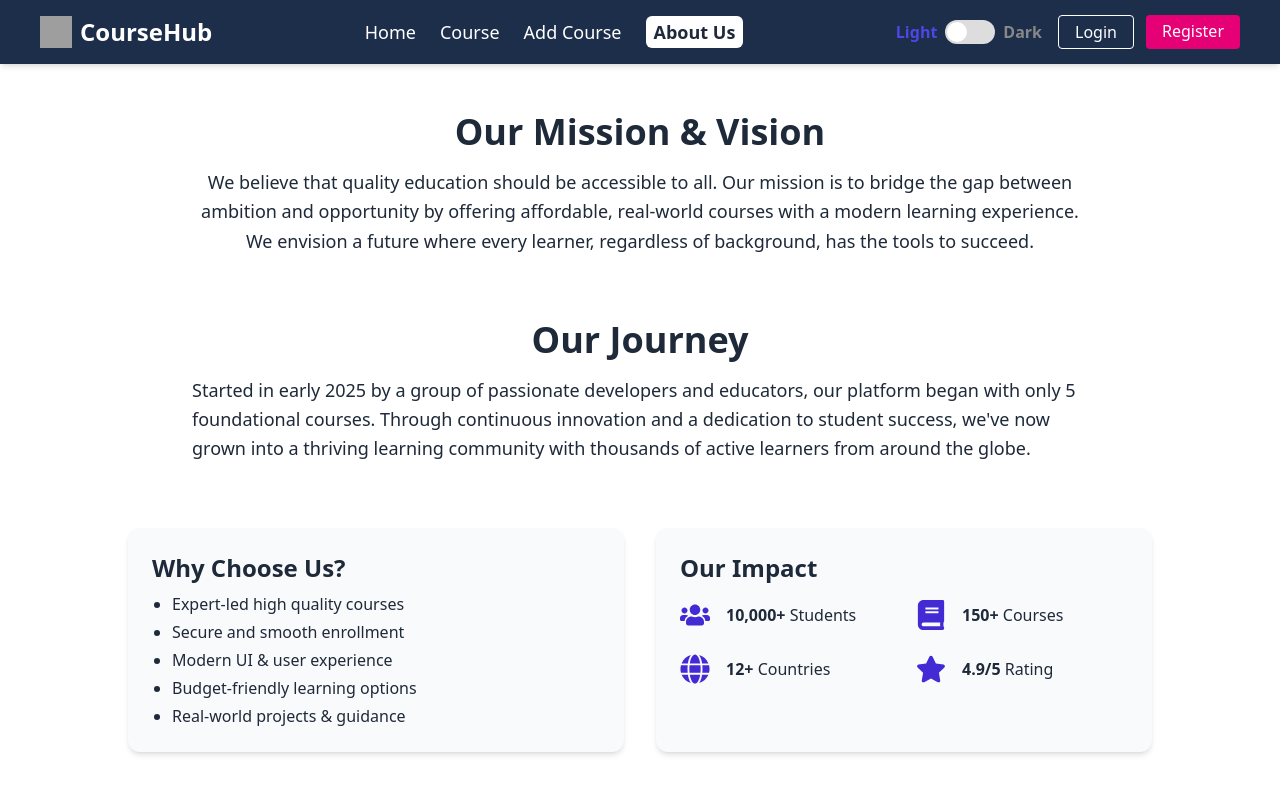
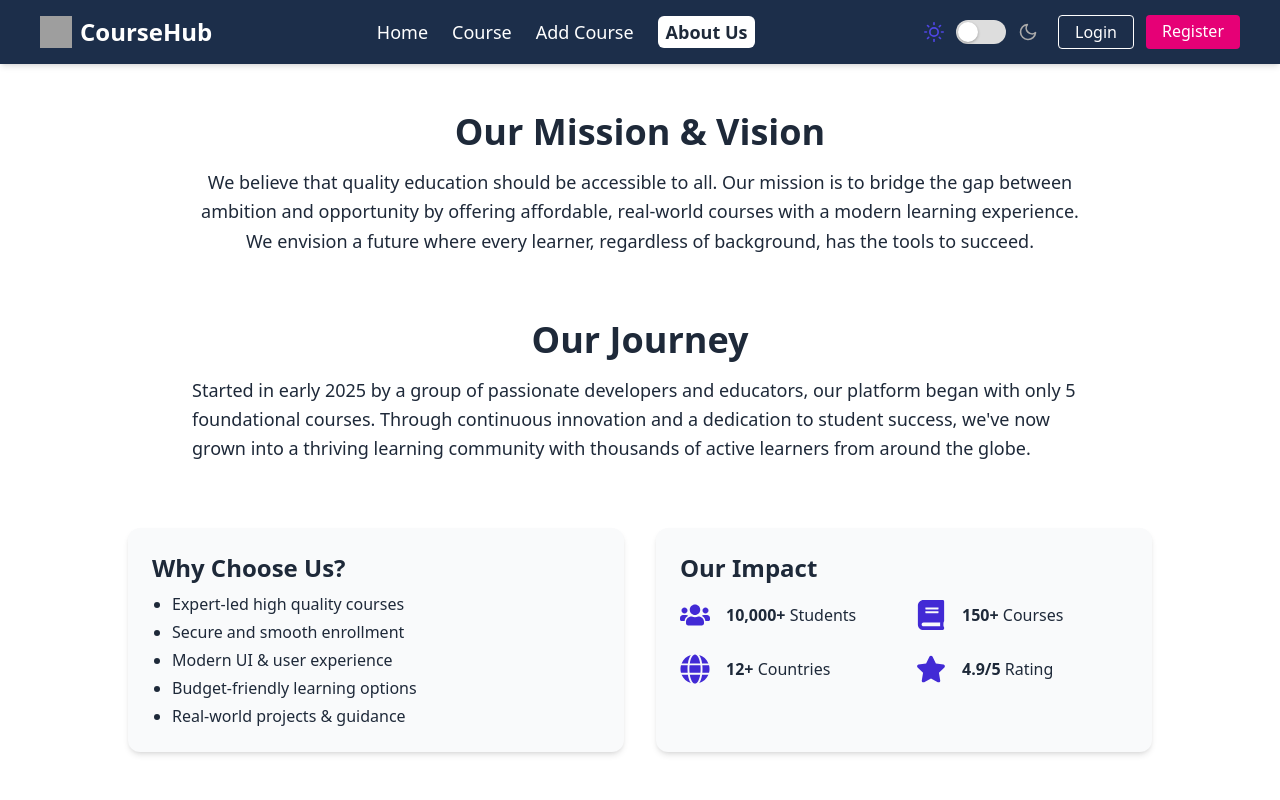
Before and after one commit to shehab99d/course-management-client, a React (Vite) app: page /about in a window 1280 px wide. Shown: the top 800 px of the page. Built offline with nearby package versions, Linux system fonts and the light colour scheme; no server answers; grey boxes are pictures that could not be loaded.

Commit message:
initial commit

```diff
--- a/src/Components/Home/Home.jsx
+++ b/src/Components/Home/Home.jsx
@@ -6,6 +6,8 @@ import CourseReview from '../Layout/MostEnrolled/CourseReview/CourseReview';
 // import Testimonials from '../Layout/Tastimonial/Tastimonial';
 import CareerPaths from '../Layout/Tastimonial/Tastimonial';
 import { Helmet } from 'react-helmet-async';
+import StatsSection from '../StatsSection';
+// import Reviews from '../../../Review';
 
 const Home = () => {
     return (
@@ -18,6 +20,8 @@ const Home = () => {
             <MostEnrolled></MostEnrolled>
             <CourseReview></CourseReview>
             <CareerPaths></CareerPaths>
+            {/* <Reviews></Reviews> */}
+            <StatsSection></StatsSection>
         </div>
     );
 };
--- a/src/Components/Layout/Navbar/Footer/Footer.jsx
+++ b/src/Components/Layout/Navbar/Footer/Footer.jsx
@@ -33,10 +33,10 @@ const Footer = () => {
           <p className="text-sm">Shibpur, Narsingdi, Bangladesh</p>
           <p className="text-sm">Email: support@coursehub.com</p>
           <div className="flex space-x-4 mt-4 text-white">
-            <a href="#"><FaFacebookF /></a>
-            <a href="#"><FaTwitter /></a>
-            <a href="#"><FaInstagram /></a>
-            <a href="#"><FaLinkedinIn /></a>
+            <a href="https://www.facebook.com/Shihab2975"><FaFacebookF /></a>
+            <a href="https://x.com/shehab55755"><FaTwitter /></a>
+            <a href="https://www.instagram.com/code__hub_69/"><FaInstagram /></a>
+            <a href="https://www.linkedin.com/in/shehabul-islam/"><FaLinkedinIn /></a>
           </div>
         </div>
       </div>
--- /dev/null
+++ b/src/Components/StatsSection.jsx
@@ -0,0 +1,86 @@
+import { useState, useEffect, useRef } from "react";
+import { FaUserGraduate, FaBuilding, FaChalkboardTeacher, FaBriefcase, FaProjectDiagram } from "react-icons/fa";
+
+const statsData = [
+  { id: 1, label: "Students", value: 3026, icon: <FaUserGraduate /> },
+  { id: 2, label: "Companies", value: 432, icon: <FaBuilding /> },
+  { id: 3, label: "Teachers", value: 354, icon: <FaChalkboardTeacher /> },
+  { id: 4, label: "Jobs", value: 1280, icon: <FaBriefcase /> },
+  { id: 5, label: "Projects", value: 215, icon: <FaProjectDiagram /> }, // New added
+];
+
+const StatsSection = () => {
+  const [counts, setCounts] = useState(statsData.map(() => 0));
+  const [startCount, setStartCount] = useState(false);
+  const sectionRef = useRef(null);
+
+  useEffect(() => {
+    const observer = new IntersectionObserver(
+      (entries) => {
+        if (entries[0].isIntersecting) {
+          setStartCount(true);
+        } else {
+          setStartCount(false);
+          setCounts(statsData.map(() => 0));
+        }
+      },
+      { threshold: 0.5 }
+    );
+
+    if (sectionRef.current) {
+      observer.observe(sectionRef.current);
+    }
+    return () => {
+      if (sectionRef.current) {
+        observer.unobserve(sectionRef.current);
+      }
+    };
+  }, []);
+
+  useEffect(() => {
+    if (startCount) {
+      const maxDuration = 4000; // 4 seconds total
+      statsData.forEach((stat, idx) => {
+        let start = 0;
+        const end = stat.value;
+        const incrementTime = Math.floor(maxDuration / end);
+
+        const timer = setInterval(() => {
+          start += 1;
+          setCounts((prev) => {
+            const newCounts = [...prev];
+            newCounts[idx] = start;
+            return newCounts;
+          });
+          if (start === end) clearInterval(timer);
+        }, incrementTime);
+      });
+    }
+  }, [startCount]);
+
+  return (
+    <div ref={sectionRef} className="bg-base-100 text-base-content py-16 px-5">
+      <div className="max-w-6xl mx-auto text-center">
+        <h2 className="text-3xl font-bold mb-4">Our Achievements</h2>
+        <p className="mb-10 text-lg opacity-80">
+          We are proud of our growing community and partners.
+        </p>
+
+        <div className="w-full grid grid-cols-1 sm:grid-cols-2 md:grid-cols-5 gap-6">
+          {statsData.map((stat, idx) => (
+            <div
+              key={stat.id}
+              className="bg-[#704A07] text-white rounded-xl p-8 shadow-lg flex flex-col items-center"
+            >
+              <div className="text-5xl mb-3">{stat.icon}</div>
+              <h3 className="text-4xl font-bold">{counts[idx]}+</h3>
+              <p className="mt-2 text-lg">{stat.label}</p>
+            </div>
+          ))}
+        </div>
+      </div>
+    </div>
+  );
+};
+
+export default StatsSection;
--- a/src/Components/ThemeToggle.jsx
+++ b/src/Components/ThemeToggle.jsx
@@ -1,4 +1,5 @@
 import { useEffect, useState } from "react";
+import { FiSun, FiMoon } from "react-icons/fi";
 import "./themeToggle.css";
 
 const ThemeToggle = () => {
@@ -22,22 +23,31 @@ const ThemeToggle = () => {
   }, [theme]);
 
   const toggleTheme = () => {
-    setTheme(prev => (prev === "light" ? "dark" : "light"));
+    setTheme((prev) => (prev === "light" ? "dark" : "light"));
   };
 
   return (
     <div className="flex items-center gap-2 cursor-pointer select-none">
-      <span className={`toggle-label ${theme === "light" ? "active" : ""}`}>
-        Light
-      </span>
+      {/* Sun icon for light */}
+      <div
+        className={`toggle-icon ${theme === "light" ? "active" : ""}`}
+        onClick={() => setTheme("light")}
+      >
+        <FiSun size={20} />
+      </div>
 
+      {/* Toggle switch with circle */}
       <div className={`toggle-switch ${theme}`} onClick={toggleTheme}>
         <div className="toggle-circle"></div>
       </div>
 
-      <span className={`toggle-label ${theme === "dark" ? "active" : ""}`}>
-        Dark
-      </span>
+      {/* Moon icon for dark */}
+      <div
+        className={`toggle-icon ${theme === "dark" ? "active" : ""}`}
+        onClick={() => setTheme("dark")}
+      >
+        <FiMoon size={20} />
+      </div>
     </div>
   );
 };
--- a/src/Components/themeToggle.css
+++ b/src/Components/themeToggle.css
@@ -6,6 +6,11 @@
   position: relative;
   cursor: pointer;
   transition: background-color 0.3s ease;
+  flex-shrink: 0; /* Optional: prevent shrinking inside flex container */
+}
+
+.toggle-switch.dark {
+  background-color: #4f46e5; /* indigo-600 */
 }
 
 .toggle-circle {
@@ -17,17 +22,15 @@
   top: 2px;
   left: 2px;
   transition: transform 0.3s ease;
-}
-
-/* When toggle is dark, move the circle to right and change bg */
-.toggle-switch.dark {
-  background-color: #4f46e5; /* indigo-600 */
+  box-shadow: 0 1px 3px rgb(0 0 0 / 0.3);
 }
 
 .toggle-switch.dark .toggle-circle {
   transform: translateX(26px);
 }
 
+/* যদি toggle-label আর ব্যবহার না করো, তাহলে নিচের অংশ দরকার নেই */
+/*
 .toggle-label {
   font-weight: 600;
   color: #888;
@@ -36,5 +39,22 @@
 }
 
 .toggle-label.active {
+  color: #4f46e5;
+}
+*/
+
+/* Icon container styling */
+.toggle-icon {
+  display: flex;
+  align-items: center;
+  justify-content: center;
+  padding: 4px;
+  border-radius: 50%;
+  color: #aaa;
+  cursor: pointer;
+  transition: color 0.3s ease;
+}
+
+.toggle-icon.active {
   color: #4f46e5; /* indigo-600 */
 }
```
Also changed, not shown: Review.jsx (added).
